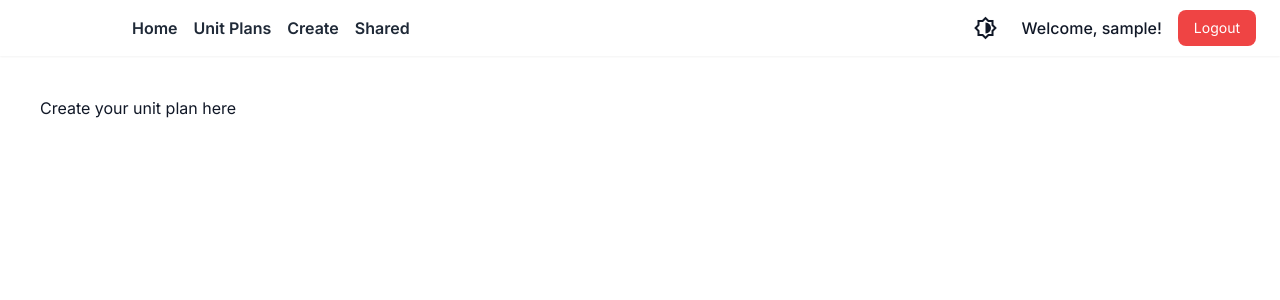
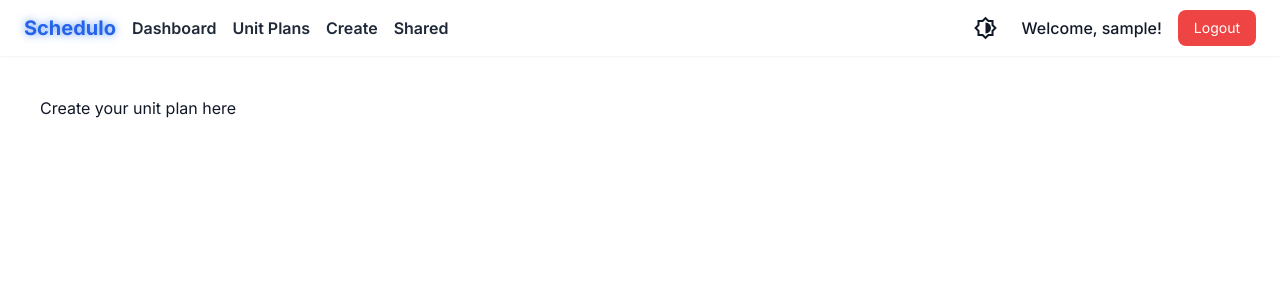
Before and after one commit to beugo/schedulo, a Flask app: page /create in a window 1280 px wide. Shown: the top 300 px of the page. Run offline with Flask 3, Linux system fonts and the light colour scheme; the visitor is signed in with stand-in values (Sample User, id 1); some libraries are stand-ins or nearby versions.

Commit message:
Fix bug where logo disappears in light mode

```diff
--- a/src/app/templates/base.html
+++ b/src/app/templates/base.html
@@ -23,14 +23,15 @@
 
     <div class="flex space-x-4 items-center">
       <a href="{{ url_for('main.nav_landingpage') }}"
-         class="text-xl font-bold text-white hover:text-white drop-shadow-[0_0_4px_rgba(255,255,255,0.8)] transition">
+         class="text-xl font-bold text-blue-600 hover:text-blue-500 drop-shadow-[0_0_4px_rgba(59,130,246,0.8)]
+               dark:text-white dark:hover:text-white dark:drop-shadow-[0_0_4px_rgba(255,255,255,0.8)] transition">
          Schedulo
       </a>
 
       {% if current_user.is_authenticated %}
       <a href="{{ url_for('main.nav_dashboard') }}"
       class="font-semibold text-gray-800 hover:text-black transition dark:text-dark-secondary dark:hover:text-dark-primary">
-      Home
+      Dashboard
       </a>
 
       <a href="{{ url_for('main.nav_unitplans') }}"
```
